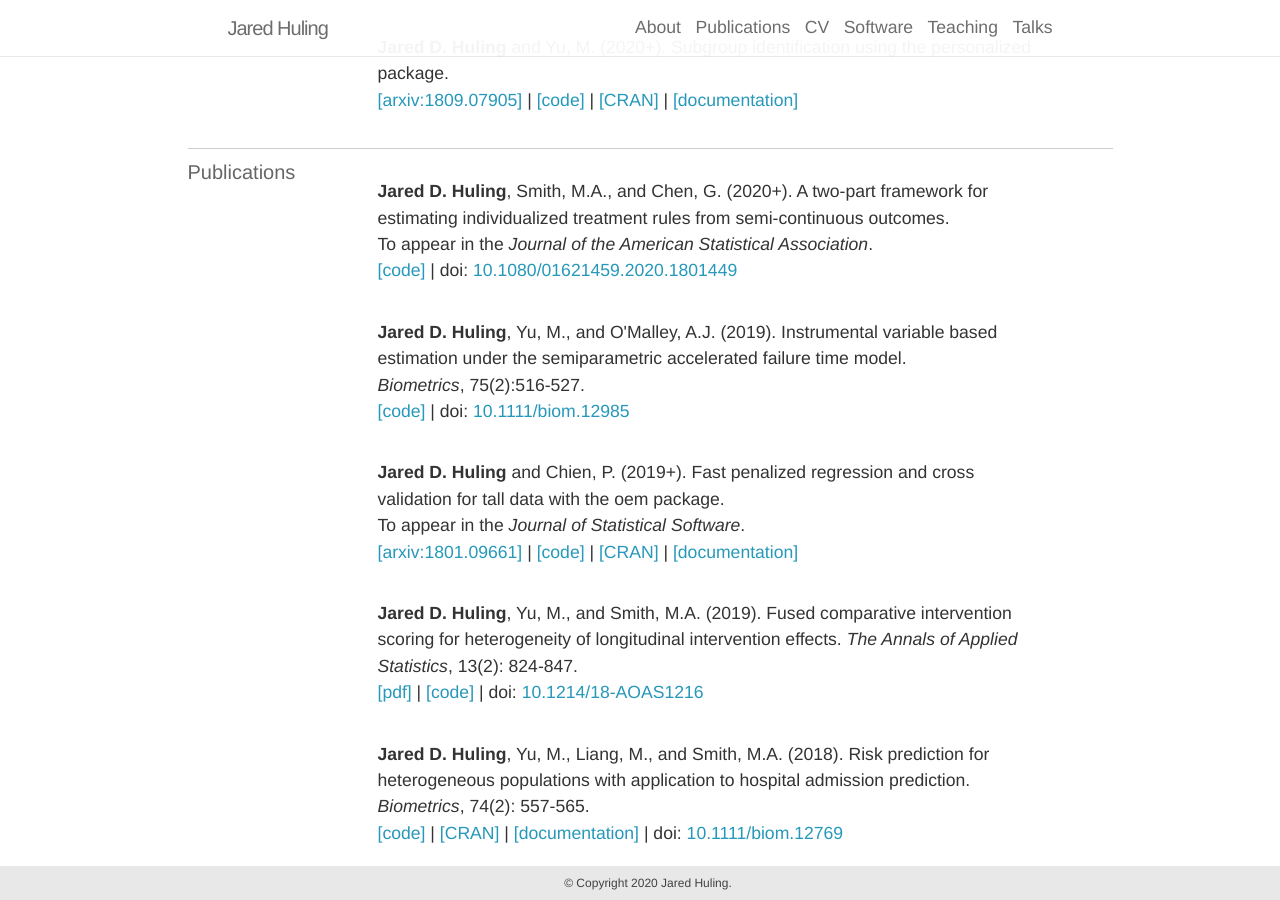
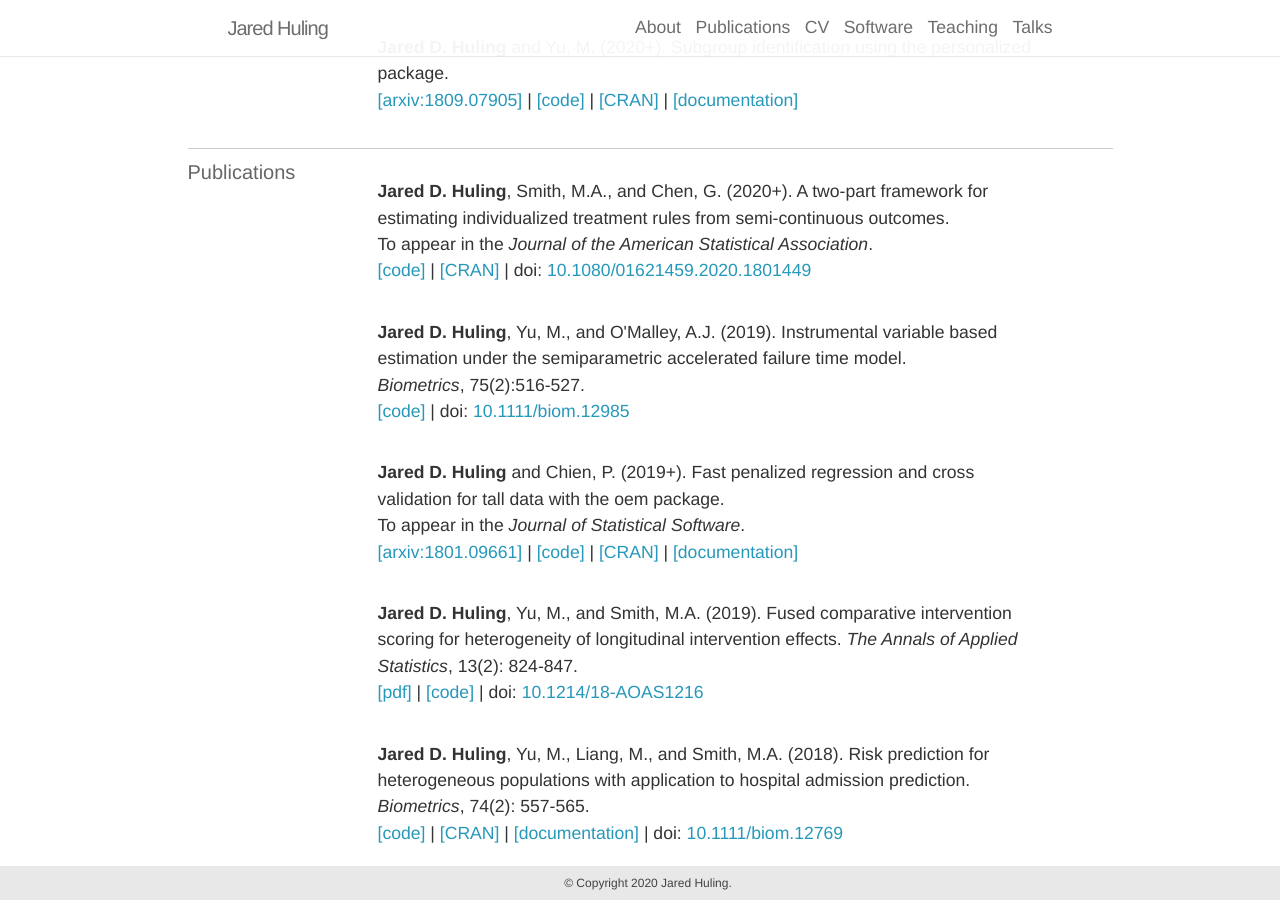
Before and after one commit to jaredhuling/jaredhuling.github.io, a Jekyll site: the page built from _pages/publications.md, in a window 1280 px wide and 900 px high, scrolled down 378 px. Built offline with Jekyll 4.4.1, drawn with Linux system fonts in a browser that asks for light colours; nearby versions of some CDN libraries.

Commit message:
add p2p cran link

```diff
--- a/_pages/publications.md
+++ b/_pages/publications.md
@@ -68,6 +68,7 @@ years: [2018, 2017, 2016]
           To appear in the <em>Journal of the American Statistical Association</em>.
           <br>
           <a class="codelink" href="https://github.com/jaredhuling/personalized2part">[code]</a> |
+          <a class="codelink" href="https://cran.r-project.org/web/packages/personalized2part/index.html">[CRAN]</a> |
           doi: <a href="https://doi.org/10.1080/01621459.2020.1801449">10.1080/01621459.2020.1801449</a>
         </p>
 
```
